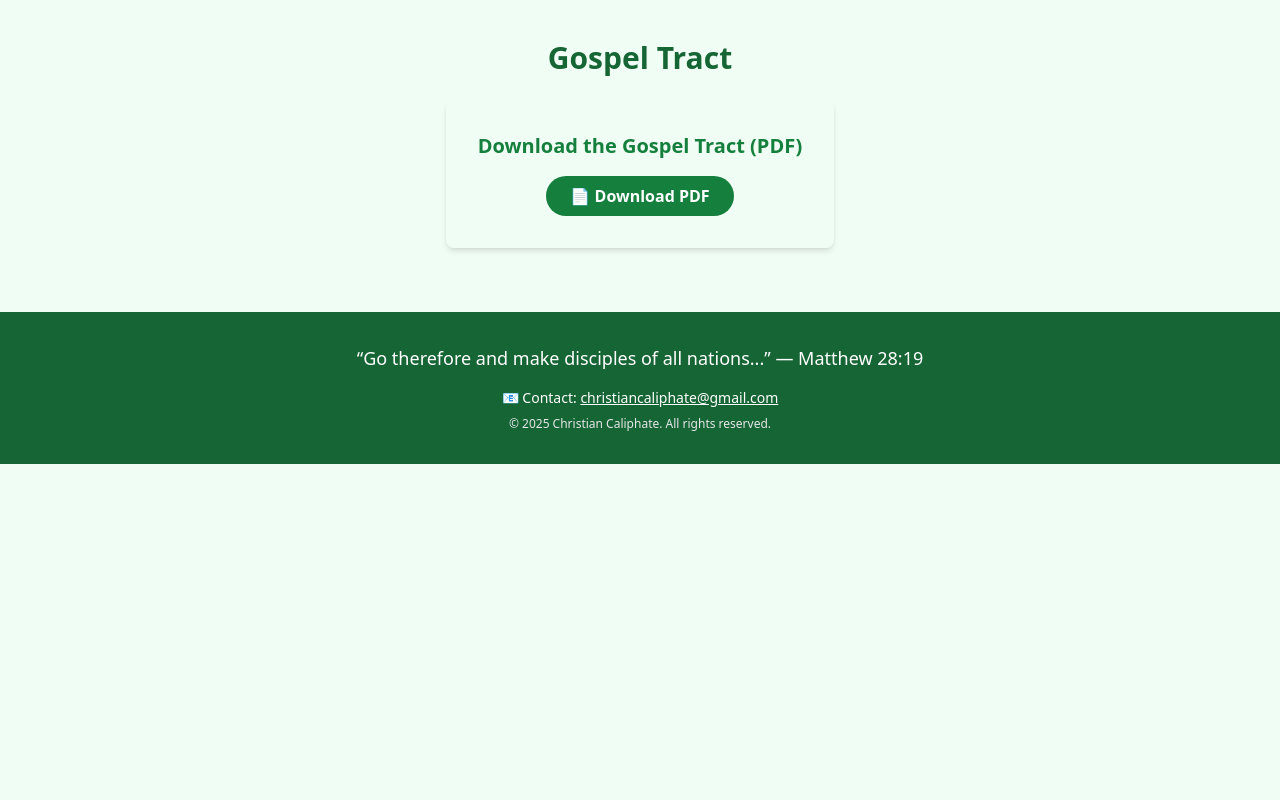
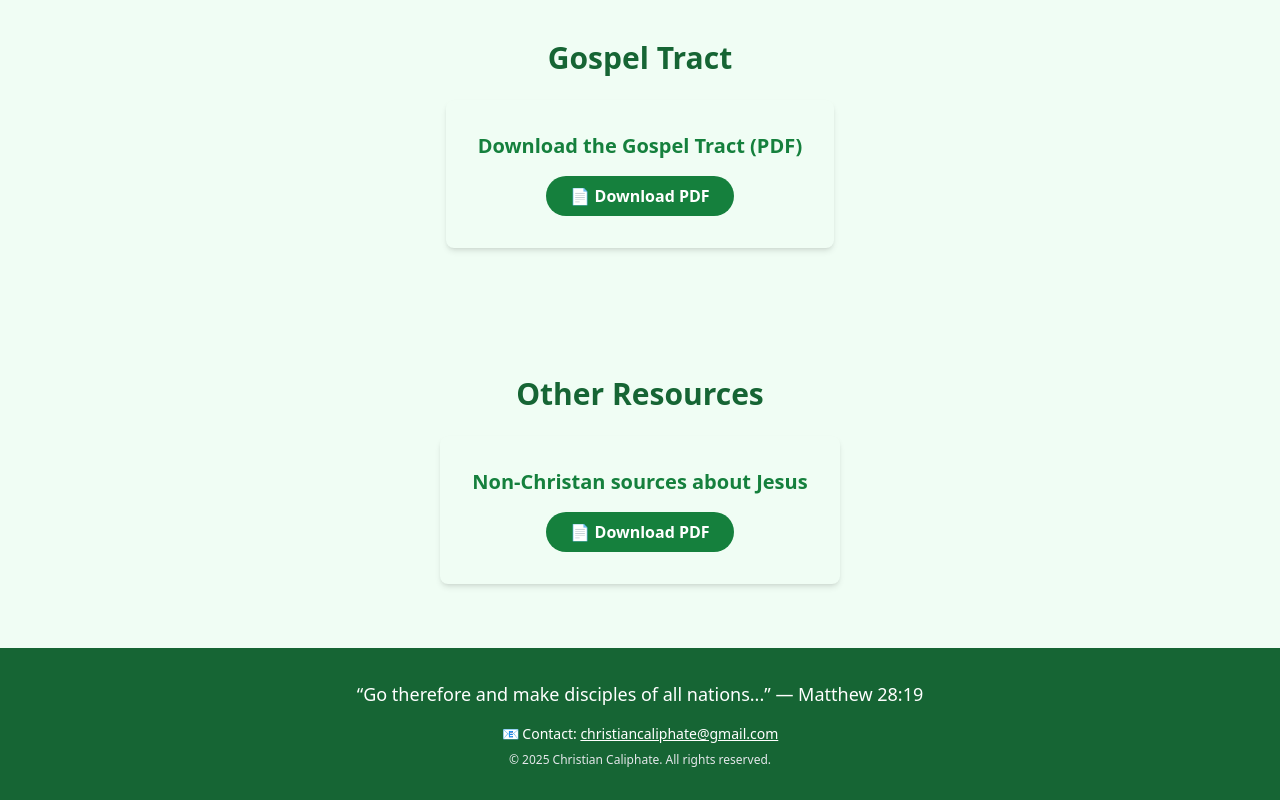
Before and after one commit to christiankhalifa/islamdebunked, a plain HTML site: page resources.html in a window 1280 px wide. Shown: the part 708-1508 px from the top of the page. Before the commit the page ends 1172 px from the top, so only its background shows below. Drawn offline with nearby package versions, Linux system fonts and the light colour scheme.

Commit message:
non christian sources

```diff
--- a/resources.html
+++ b/resources.html
@@ -61,6 +61,18 @@
     </div>
   </section>
 
+  <section class="py-16 px-4 max-w-4xl mx-auto text-center">
+    <h3 class="text-3xl font-semibold text-green-800 mb-6">Other Resources</h3>
+
+    <div class="bg-green-50 p-8 rounded-lg shadow-md hover:shadow-lg transition inline-block">
+      <h4 class="text-xl font-bold text-green-700 mb-4">Non-Christan sources about Jesus</h4>
+      <a href="sources/Non-Christian sources AD 1-200.pdf" class="inline-block bg-green-700 text-white px-6 py-2 rounded-full font-semibold hover:bg-green-800 transition" download>
+        📄 Download PDF
+      </a>
+    </div>
+
+  </section>
+
   <!-- Resource Downloads
   <section class="py-16 px-4 max-w-4xl mx-auto text-center">
     <h3 class="text-3xl font-semibold text-green-800 mb-8">Downloadable PDFs</h3>
```
